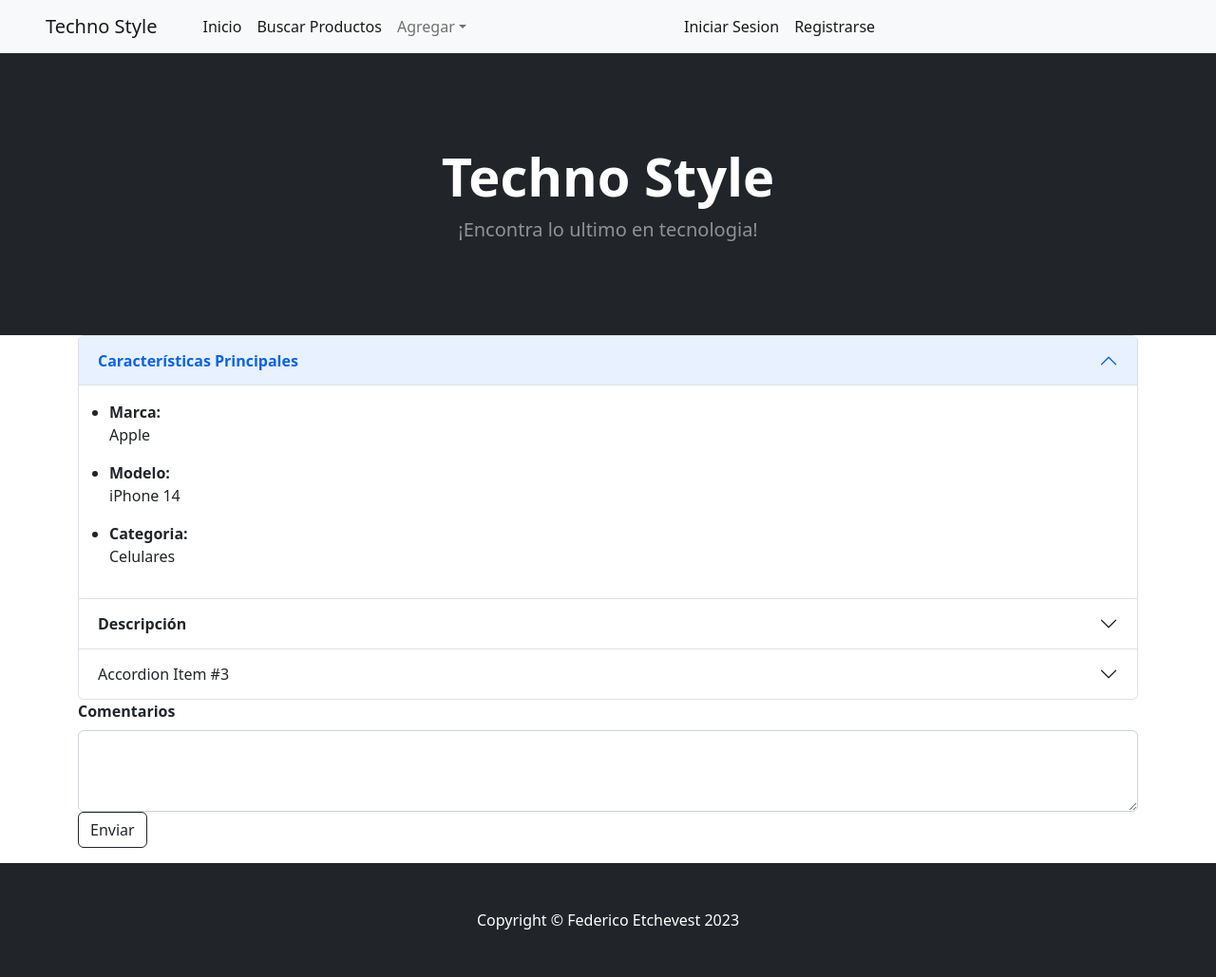
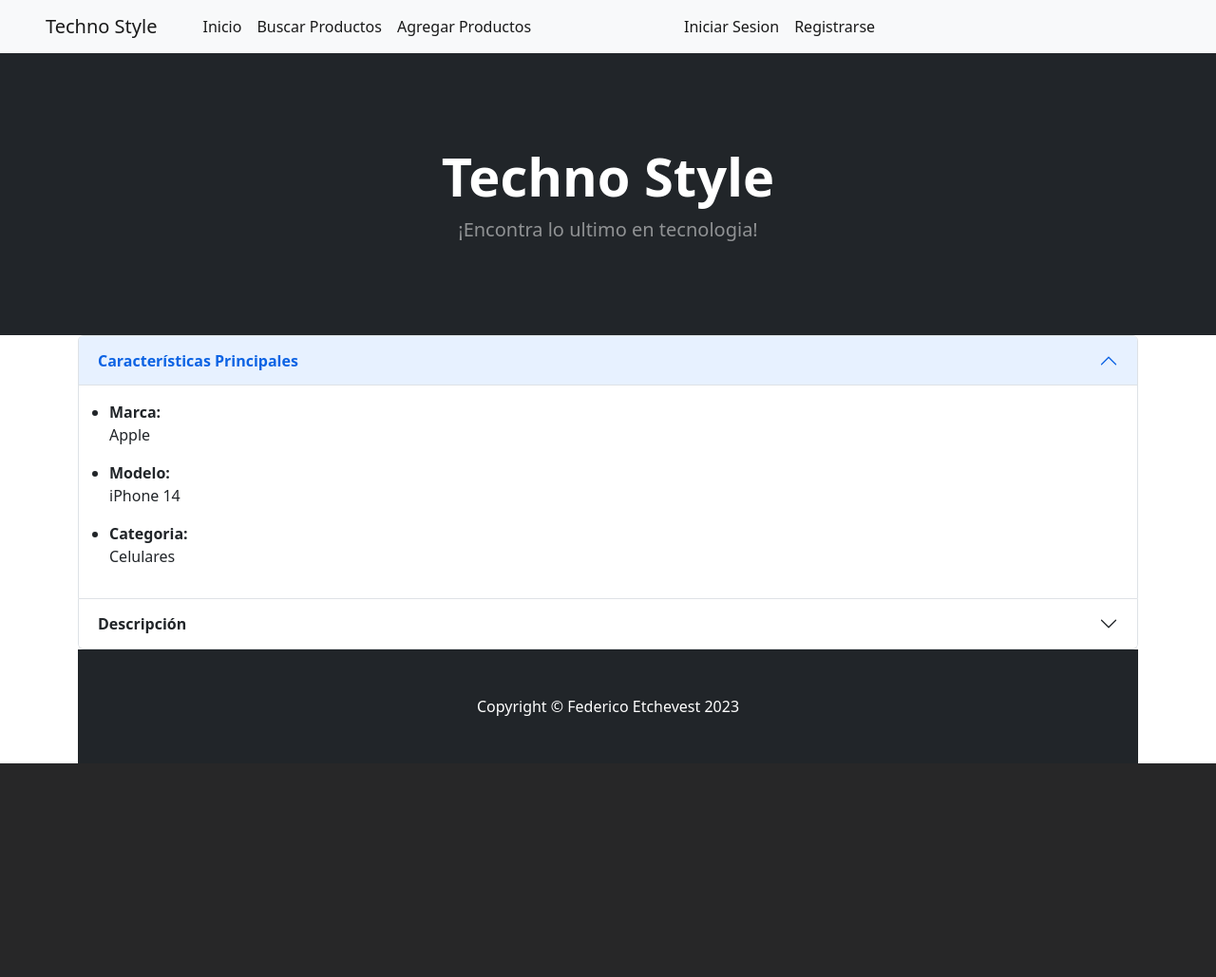
Before and after one commit to fedeetchevest/Coderhouse-proyecto-python, a Django app: page /TechnoStyleApp/caracteristicas/1/ in a window 1280 px wide. Shown: the whole page at 95% size. After the commit the page ends 804 px from the top, so only its background shows below. Run offline with Django 4.2, Linux system fonts and the light colour scheme; data comes from the database, SQL or seed files in the repository; both versions use the stored data as it was after the commit; some libraries are stand-ins or nearby versions.

Commit message:
Entrega final v2

```diff
--- a/TechnoStyleApp/templates/TechnoStyleApp/base.html
+++ b/TechnoStyleApp/templates/TechnoStyleApp/base.html
@@ -6,7 +6,7 @@
         <meta name="viewport" content="width=device-width, initial-scale=1, shrink-to-fit=no" />
         <meta name="description" content="" />
         <meta name="author" content="" />
-        <title>Shop Homepage - Start Bootstrap Template</title>
+        <title>TechnoStyle</title>
         <!-- Favicon-->
         <link rel="icon" type="image/x-icon" href="assets/favicon.ico" />
         <!-- Bootstrap icons-->
@@ -24,22 +24,13 @@
                     <ul class="navbar-nav me-auto mb-2 mb-lg-0 ms-lg-4">
                         <li class="nav-item"><a class="nav-link active" aria-current="page" href="{% url 'inicio'%}">Inicio</a></li>
                         <li class="nav-item"><a class="nav-link active" href="{% url 'buscar_productos'%}">Buscar Productos</a></li>
-                        <li class="nav-item dropdown">
-                            <a class="nav-link dropdown-toggle" id="navbarDropdown" href="#" role="button" data-bs-toggle="dropdown" aria-expanded="false">Agregar</a>
-                            <ul class="dropdown-menu" aria-labelledby="navbarDropdown">
-                                <li><a class="dropdown-item" href="{% url 'agregar-productos' %}">Producto</a></li>
-                                <li><hr class="dropdown-divider" /></li>
-                                <li><a class="dropdown-item" href="{% url 'agregar_cliente' %}">Cliente</a></li>
-                                <li><hr class="dropdown-divider" /></li>
-                                <li><a class="dropdown-item" href="{% url 'agregar_sucursal' %}">Sucursal</a></li>
-                            </ul>
-                        </li>
+                        <li class="nav-item"><a class="nav-link active" href="{% url 'agregar-productos'%}">Agregar Productos</a></li>
                     </ul>
                 </div>
             </div>
 
             {% if user.is_authenticated%}
-            <div><h3>Bienvenido!!</h3></div>
+            <div><p><strong>Bienvenido!!</strong></p><p><i>{{request.user.username}}</i></p></div>
             <div class="container px-4 px-lg-5 d-flex">
                 <div class="collapse navbar-collapse" id="navbarSupportedContent">
                     <ul class="navbar-nav me-auto mb-2 mb-lg-0 ms-lg-4">
--- a/TechnoStyleApp/templates/TechnoStyleApp/caracteristicas.html
+++ b/TechnoStyleApp/templates/TechnoStyleApp/caracteristicas.html
@@ -33,27 +33,5 @@
             </div>
         </div>
     </div>
-    <div class="accordion-item">
-        <h2 class="accordion-header">
-            <button class="accordion-button collapsed" type="button" data-bs-toggle="collapse" data-bs-target="#collapseThree" aria-expanded="false" aria-controls="collapseThree">
-                Accordion Item #3
-            </button>
-        </h2>
-        <div id="collapseThree" class="accordion-collapse collapse" data-bs-parent="#accordionExample">
-            <div class="accordion-body">
-                <strong>This is the third item's accordion body.</strong> It is hidden by default, until the collapse plugin adds the appropriate classes that we use to style each element. These classes control the overall appearance, as well as the showing and hiding via CSS transitions. You can modify any of this with custom CSS or overriding our default variables. It's also worth noting that just about any HTML can go within the <code>.accordion-body</code>, though the transition does limit overflow.
-            </div>
-        </div>
-    </div>
-</div>
 
-
-
-<!-- Comentarios -->
-
-<div class="mb-3 container">
-    <label for="exampleFormControlTextarea1" class="form-label"><strong>Comentarios</strong></label>
-    <textarea class="form-control" id="exampleFormControlTextarea1" rows="3"></textarea>
-    <button type="submit" class="btn btn-outline-dark mt-auto">Enviar</button>
-</div>
 {%endblock seccion1%}
```
Also changed, not shown: TechnoStyleApp/templates/TechnoStyleApp/index.html (+8 -3 lines), db.sqlite3, media/imagenes/lg_50.jfif (added), media/imagenes/lg_55.jfif (added), media/imagenes/samsung_55.jfif (added), media/imagenes/sony_50.jfif (added), media/imagenes/sony_50_kNztRmh.jfif (added).
